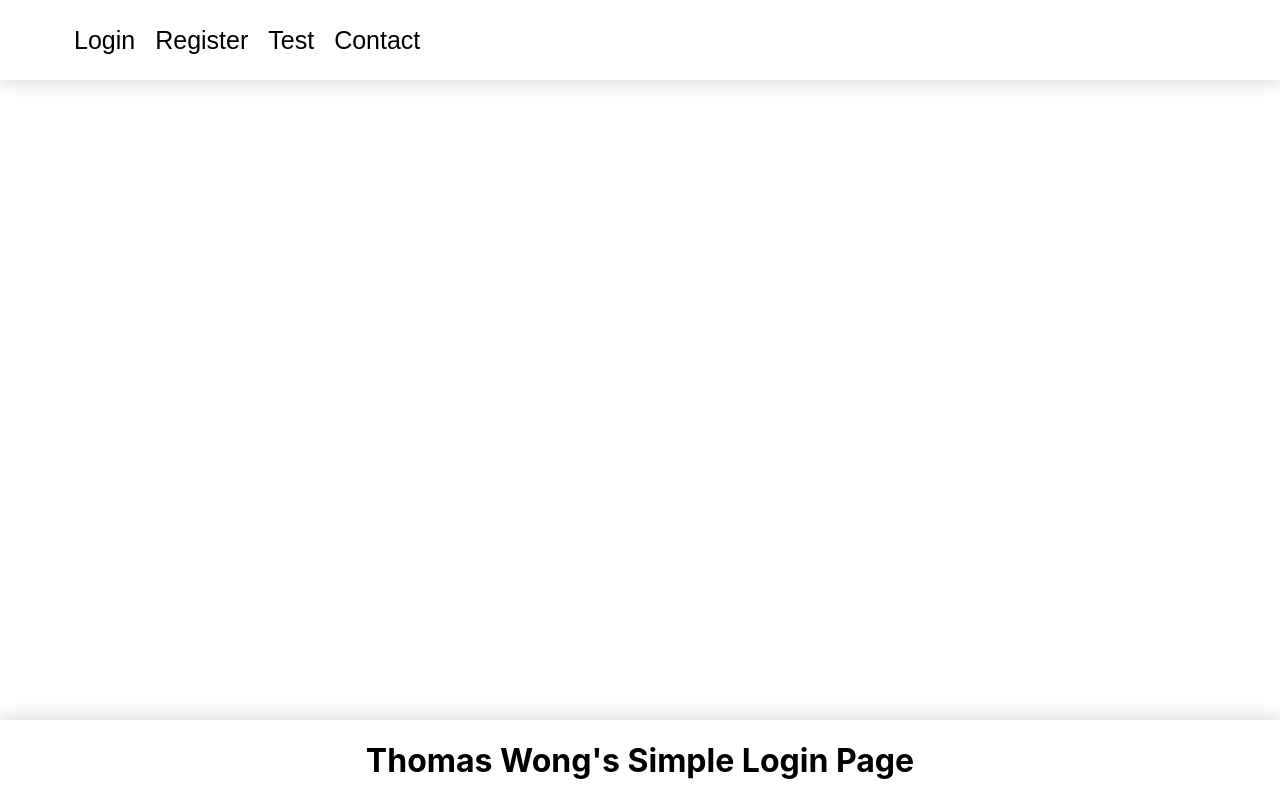
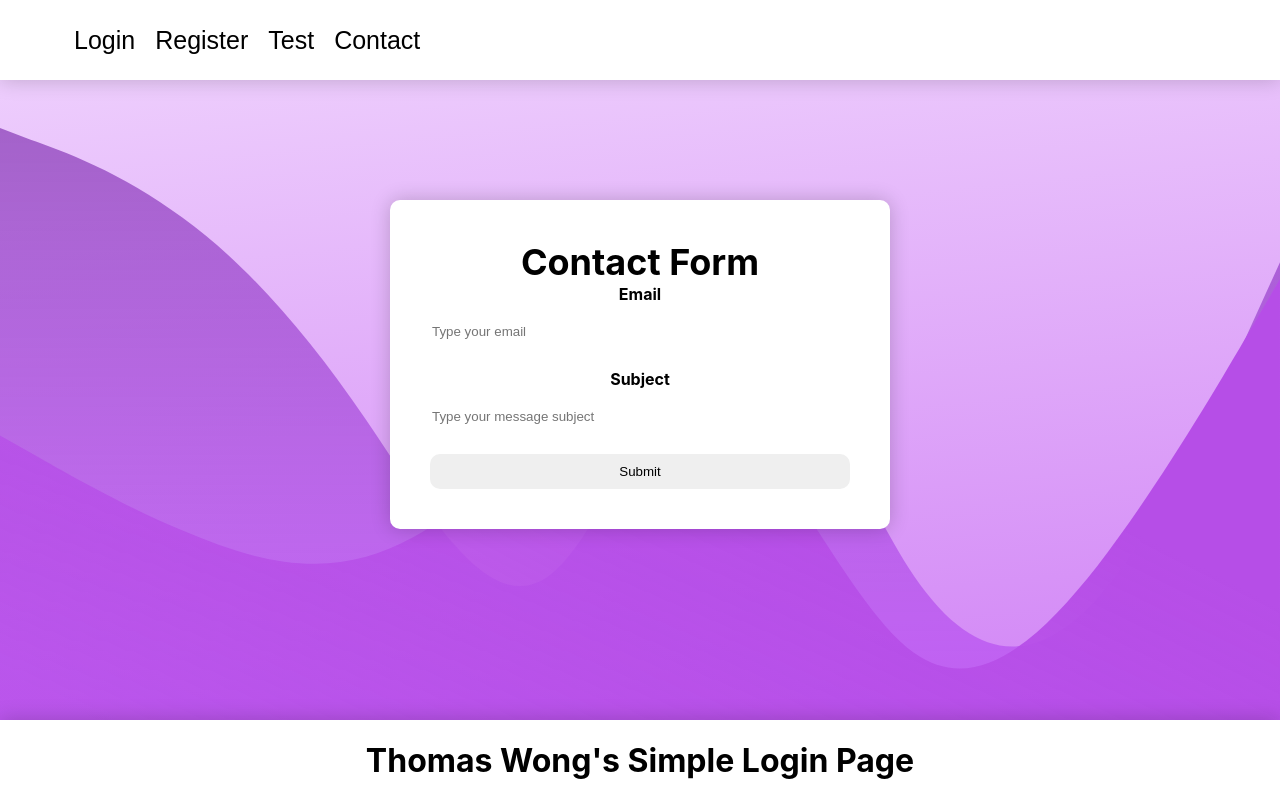
Before and after one commit to ThomasKWWong/simple-login, a React (Create React App) app in the folder client/: page /contact in a window 1280 px wide. Built offline with nearby package versions, Linux system fonts and the light colour scheme.

Commit message:
Added non-functional contact form to contact page

```diff
--- /dev/null
+++ b/client/src/components/ContactForm.js
@@ -0,0 +1,23 @@
+import React from 'react';
+import { SForm, SInput, SButton, SFormControl, SLabel, SFormTitle, SDiv, SDivL } from './styles';
+
+const ContactForm = () => {
+    return(
+        <SDiv>
+            <SDivL>
+            <SForm>
+                <SFormTitle>Contact Form</SFormTitle>
+                <SFormControl>
+                    <SLabel>Email</SLabel>
+                    <SInput type="text" placeholder='Type your email'></SInput>
+                    <SLabel>Subject</SLabel>
+                    <SInput type="text" placeholder='Type your message subject'></SInput>
+                </SFormControl>
+                <SButton type = "submit">Submit</SButton>
+            </SForm>
+            </SDivL>
+        </SDiv>
+    )
+}
+
+export default ContactForm;
--- a/client/src/components/styles.js
+++ b/client/src/components/styles.js
@@ -84,7 +84,7 @@ export const FootDiv = styled.div`
 export const SForm = styled.form`
     display: inline-block;
     width: 100%;
-    max-width: 400px;
+    max-width: 500px;
     padding: 40px;
     background-color: white;
     border-radius: 10px;
--- a/client/src/pages/Contact.js
+++ b/client/src/pages/Contact.js
@@ -1,12 +1,16 @@
 import React from 'react';
 import Header from '../components/Header';
 import Footer from '../components/Footer';
+import ContactForm from '../components/ContactForm';
+import BGWave from '../components/BGWave';
 import { SDiv } from '../components/styles';
 
 const Contact = () =>{
     return (
         <SDiv>
+            <BGWave/>
             <Header/>
+            <ContactForm/>
             <Footer/>
         </SDiv>
     )
```
